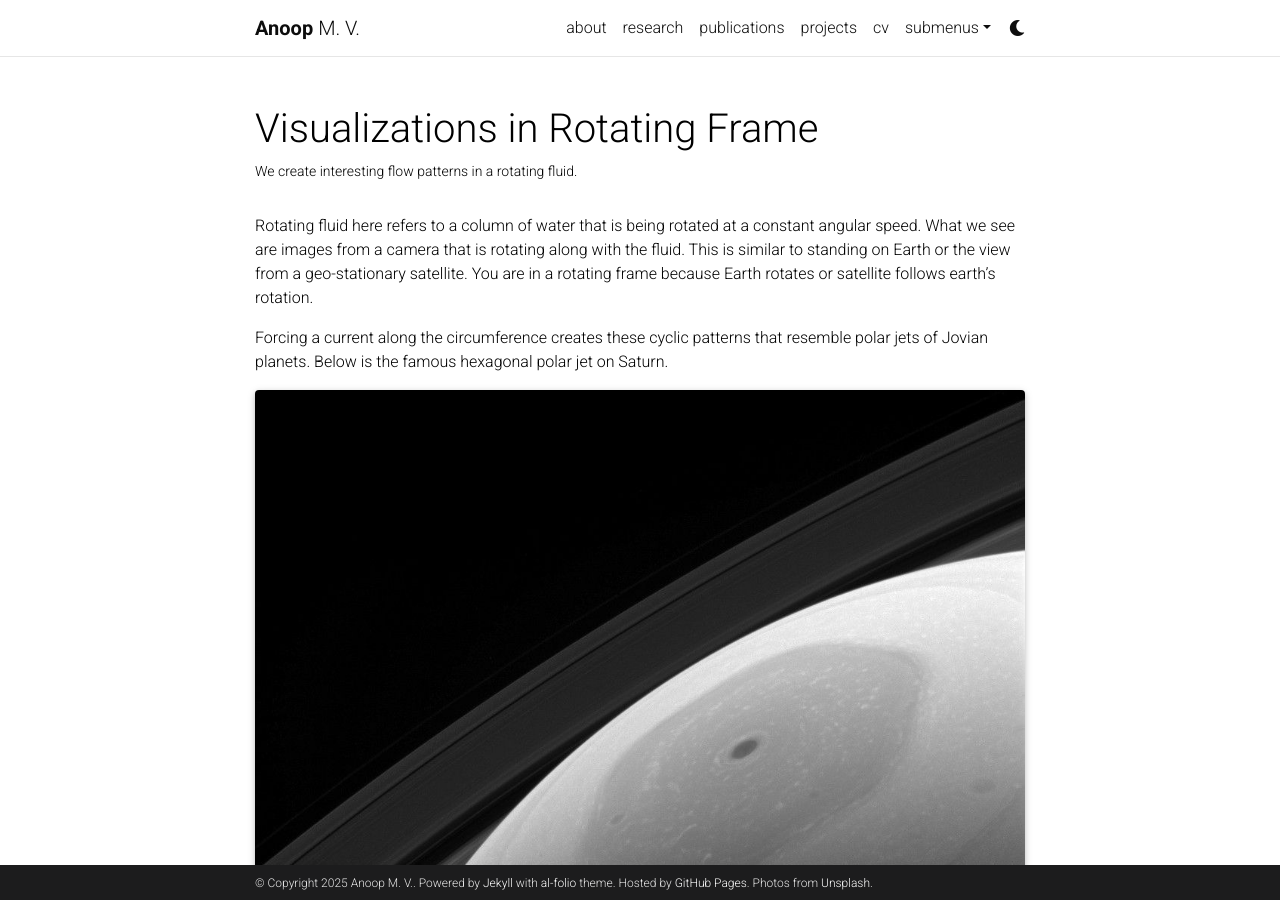
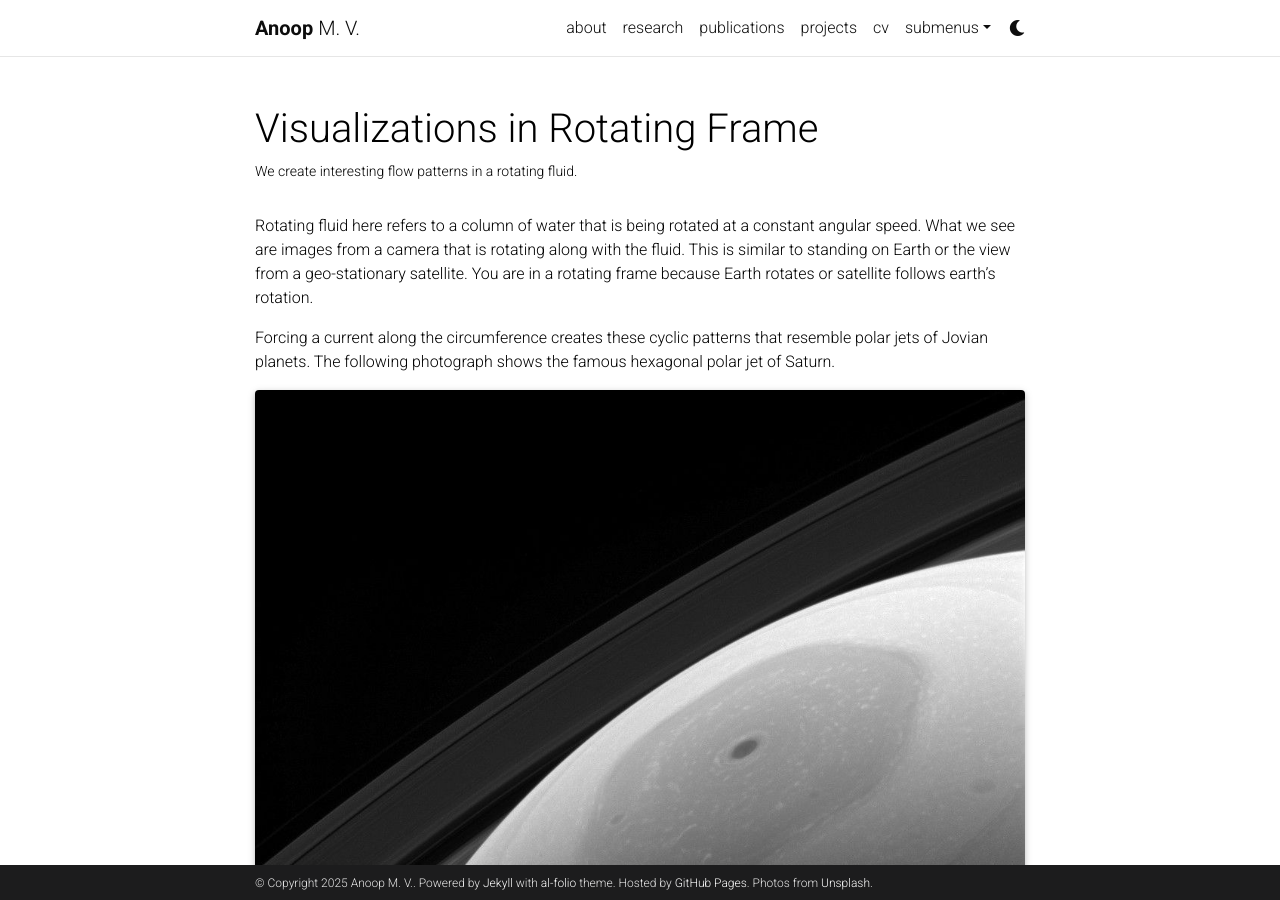
Before and after one commit to anoopmohanvijaya/mypage, a Jekyll site: the page built from _projects/1_project.md, in a window 1280 px wide and 900 px high. Built offline with Jekyll 4.4.1, drawn with Linux system fonts in a browser that asks for light colours; full-size pictures stand in for the smaller copies a plugin makes; comment, search, counter and statistics services are not loaded; a style sheet for code colours, icons or effects is not loaded.

Commit message:
project1 update

```diff
--- a/_projects/1_project.md
+++ b/_projects/1_project.md
@@ -9,7 +9,7 @@ category: work
 
 Rotating fluid here refers to a column of water that is being rotated at a constant angular speed. What we see are images from a camera that is rotating along with the fluid. This is similar to standing on Earth or the view from a geo-stationary satellite. You are in a rotating frame because Earth rotates or satellite follows earth's rotation.
 
-Forcing a current along the circumference creates these cyclic patterns that resemble polar jets of Jovian planets. Below is the famous hexagonal polar jet on Saturn.
+Forcing a current along the circumference creates these cyclic patterns that resemble polar jets of Jovian planets. The following photograph shows the famous hexagonal polar jet of Saturn.
 
 <div class="row">
     <div class="col-sm mt-3 mt-md-0">
```
